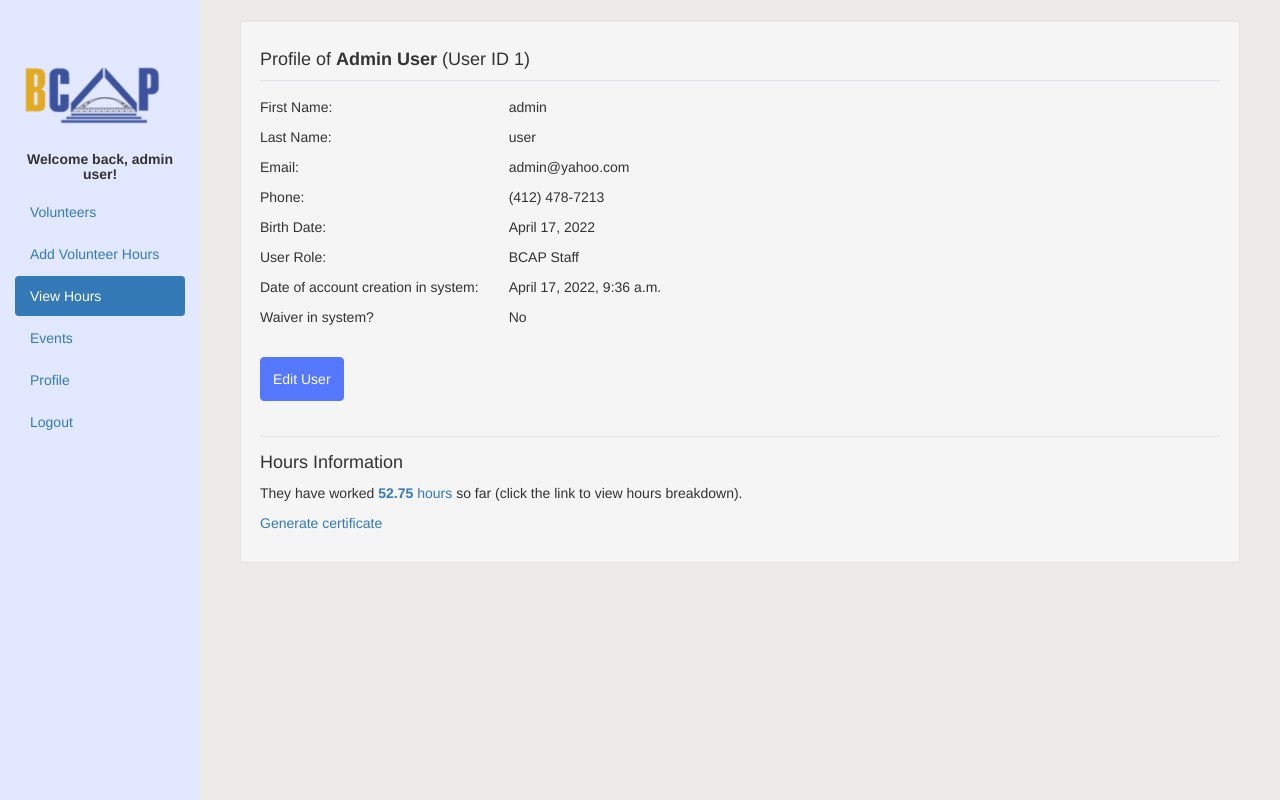
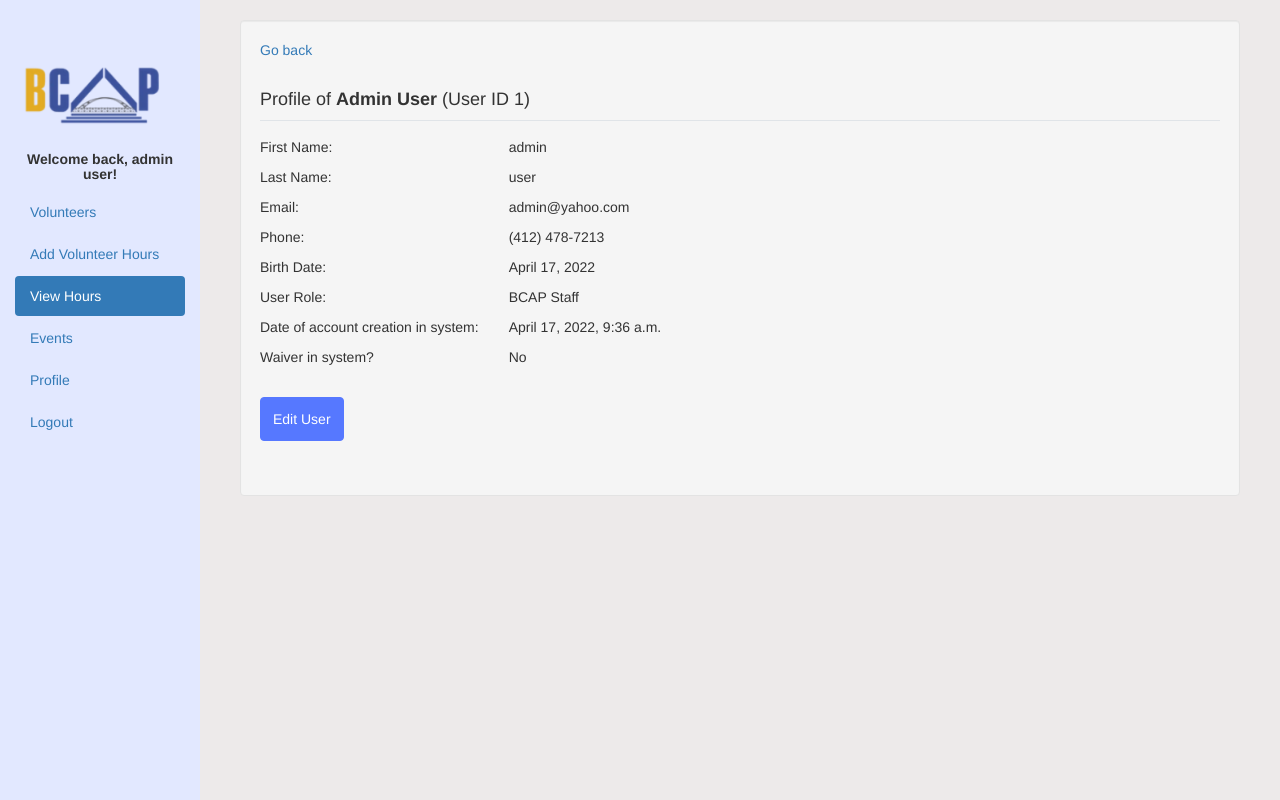
Before and after one commit to ayoubmansar/bcap-373, a Django app: page /view_user/ in a window 1280 px wide. Run offline with Django 3.2, Linux system fonts and the light colour scheme; a user stored in the database is signed in; data comes from the database, SQL or seed files in the repository; both versions use the stored data as it was after the commit; some libraries are stand-ins or nearby versions.

Commit message:
Added back for viewing user profiles

```diff
--- a/templates/profile_view.html
+++ b/templates/profile_view.html
@@ -8,6 +8,9 @@
 
         <div class="center-page center-text">
             <div class="form-group">
+                <a href="{{request.META.HTTP_REFERER}}">Go back</a>
+                <br/>
+                <br/>
                 <h4>Profile of <b>{{ view_user }}</b> (User ID {{ view_user.id}})</h4>
                 <div class="tools"></div>
                 <table class="profile-table">
@@ -50,6 +53,8 @@
                 </div>
                 <br/>
             </div>
+            {% if view_user.is_staff %}
+            {% else %}
                 <div class="tools"></div>
                 <div>
                     <h4> Hours Information </h4>
@@ -58,6 +63,7 @@
                         <p><a href="/certificate/?id={{view_user.id}}">Generate certificate</a></p>
                     </div>
                 </div>
+            {% endif %}
         </div>
 
         </div>
```
Also changed, not shown: db.sqlite3. Lines whose indentation alone changed are shown as unchanged.
